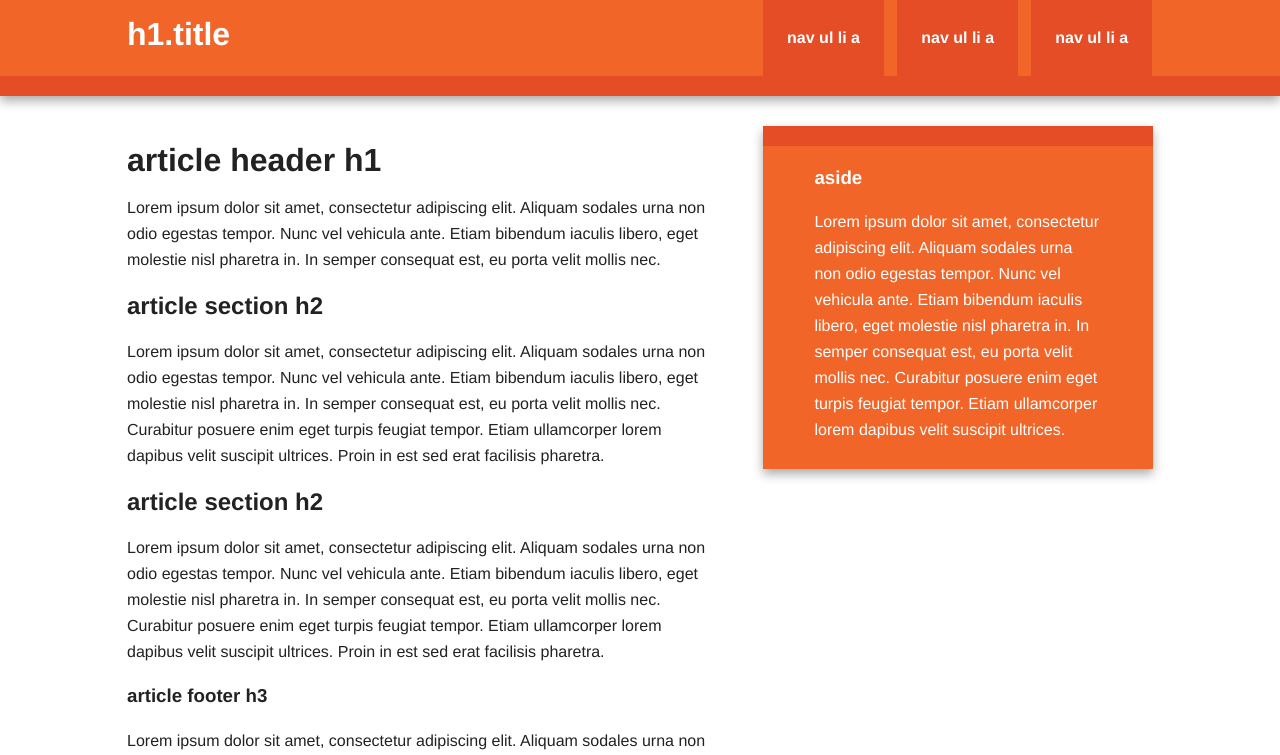
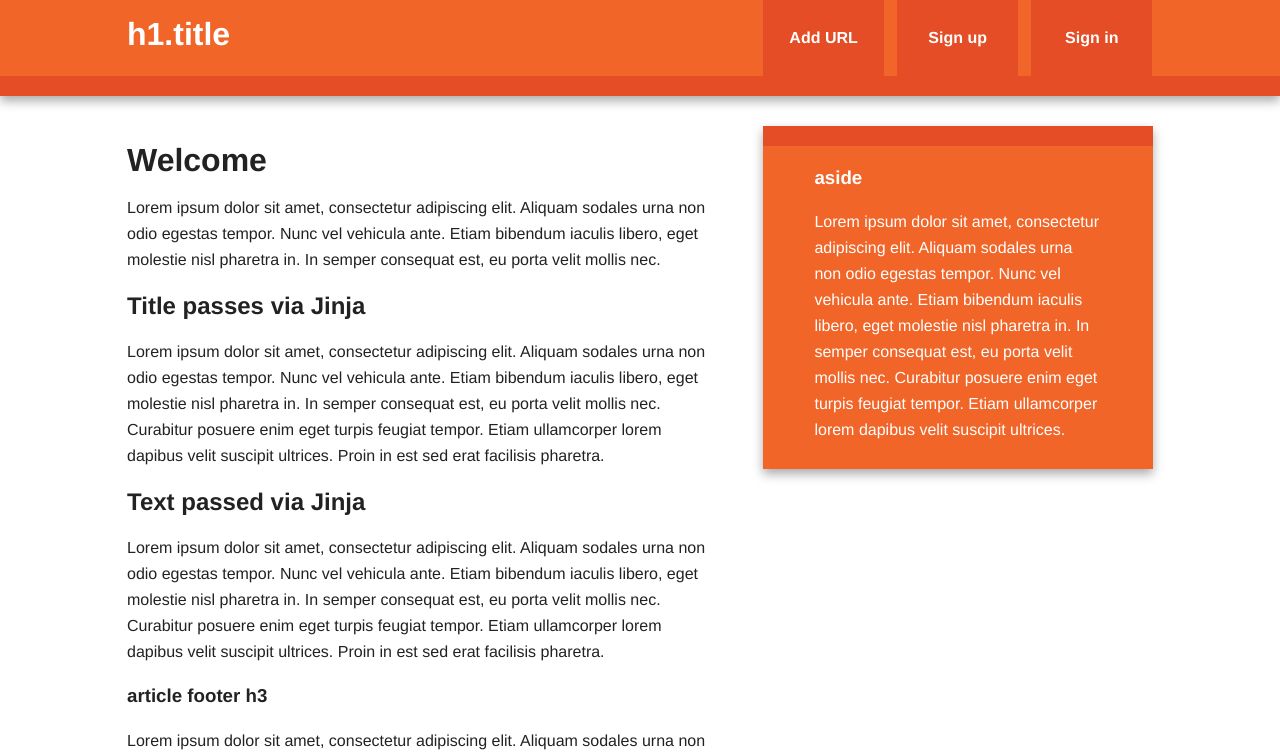
Before and after one commit to andela-jomadoye/python-flask-social-bookmarking-app, a Flask app: page / in a window 1280 px wide. Shown: the top 755 px of the page. Run offline with Flask 2, Linux system fonts and the light colour scheme; some libraries are stand-ins or nearby versions.

Commit message:
add custom error pages and routes

```diff
--- /dev/null
+++ b/templates/base.html
@@ -0,0 +1,59 @@
+<!doctype html>
+<html class="no-js" lang="">
+    <head>
+        <meta charset="utf-8">
+        <meta http-equiv="X-UA-Compatible" content="IE=edge,chrome=1">
+        <title>{% block title %}{% endblock %}</title>
+        <meta name="description" content="">
+        <meta name="viewport" content="width=device-width, initial-scale=1">
+
+        <link rel="stylesheet" href="{{ url_for('static', filename='css/normalize.min.css') }}">
+        <link rel="stylesheet" href="{{ url_for('static', filename='css/main.css') }}">
+
+        <script src="js/vendor/modernizr-2.8.3-respond-1.4.2.min.js"></script>
+    </head>
+    <body>
+
+        <div class="header-container">
+            <header class="wrapper clearfix">
+                <h1 class="title">h1.title</h1>
+                <nav>
+                    <ul>
+                        <li><a href="{{ url_for('add') }}" >Add URL</a></li>
+                        <li><a href="#">Sign up</a></li>
+                        <li><a href="#">Sign in</a></li>
+                    </ul>
+                </nav>
+            </header>
+        </div>
+
+        <div class="main-container">
+            <div class="main wrapper clearfix">
+
+                {% block content %}
+                {% endblock %}
+
+
+                {% block sidebar %}
+                <aside>
+                    <h3>aside</h3>
+                    <p>Lorem ipsum dolor sit amet, consectetur adipiscing elit. Aliquam sodales urna non odio egestas tempor. Nunc vel vehicula ante. Etiam bibendum iaculis libero, eget molestie nisl pharetra in. In semper consequat est, eu porta velit mollis nec. Curabitur posuere enim eget turpis feugiat tempor. Etiam ullamcorper lorem dapibus velit suscipit ultrices.</p>
+                </aside>
+                {% endblock %}
+
+
+            </div> <!-- #main -->
+        </div> <!-- #main-container -->
+
+        <div class="footer-container">
+            <footer class="wrapper">
+                <h3>footer</h3>
+            </footer>
+        </div>
+
+        <script src="//ajax.googleapis.com/ajax/libs/jquery/1.11.2/jquery.min.js"></script>
+        <script>window.jQuery || document.write('<script src="jstatic/s/vendor/jquery-1.11.2.min.js"><\/script>')</script>
+
+        <script src="js/main.js"></script>
+    </body>
+</html>
--- a/templates/index.html
+++ b/templates/index.html
@@ -1,46 +1,21 @@
-<!doctype html>
-<html class="no-js" lang="">
-    <head>
-        <meta charset="utf-8">
-        <meta http-equiv="X-UA-Compatible" content="IE=edge,chrome=1">
-        <title></title>
-        <meta name="description" content="">
-        <meta name="viewport" content="width=device-width, initial-scale=1">
+{% extends "base.html" %}
 
-        <link rel="stylesheet" href="static/css/normalize.min.css">
-        <link rel="stylesheet" href="static/css/main.css">
+{% block title %}
+Thermos -- Welcome
+{% endblock %}
 
-        <script src="js/vendor/modernizr-2.8.3-respond-1.4.2.min.js"></script>
-    </head>
-    <body>
-
-        <div class="header-container">
-            <header class="wrapper clearfix">
-                <h1 class="title">h1.title</h1>
-                <nav>
-                    <ul>
-                        <li><a href="#">nav ul li a</a></li>
-                        <li><a href="#">nav ul li a</a></li>
-                        <li><a href="#">nav ul li a</a></li>
-                    </ul>
-                </nav>
-            </header>
-        </div>
-
-        <div class="main-container">
-            <div class="main wrapper clearfix">
-
+{% block content %}
     <article>
         <header>
-                        <h1>article header h1</h1>
+            <h1>Welcome</h1>
             <p>Lorem ipsum dolor sit amet, consectetur adipiscing elit. Aliquam sodales urna non odio egestas tempor. Nunc vel vehicula ante. Etiam bibendum iaculis libero, eget molestie nisl pharetra in. In semper consequat est, eu porta velit mollis nec.</p>
         </header>
         <section>
-                        <h2>article section h2</h2>
+            <h2>{{ title }}</h2>
             <p>Lorem ipsum dolor sit amet, consectetur adipiscing elit. Aliquam sodales urna non odio egestas tempor. Nunc vel vehicula ante. Etiam bibendum iaculis libero, eget molestie nisl pharetra in. In semper consequat est, eu porta velit mollis nec. Curabitur posuere enim eget turpis feugiat tempor. Etiam ullamcorper lorem dapibus velit suscipit ultrices. Proin in est sed erat facilisis pharetra.</p>
         </section>
         <section>
-                        <h2>article section h2</h2>
+            <h2>{{ text }}</h2>
             <p>Lorem ipsum dolor sit amet, consectetur adipiscing elit. Aliquam sodales urna non odio egestas tempor. Nunc vel vehicula ante. Etiam bibendum iaculis libero, eget molestie nisl pharetra in. In semper consequat est, eu porta velit mollis nec. Curabitur posuere enim eget turpis feugiat tempor. Etiam ullamcorper lorem dapibus velit suscipit ultrices. Proin in est sed erat facilisis pharetra.</p>
         </section>
         <footer>
@@ -48,24 +23,4 @@
             <p>Lorem ipsum dolor sit amet, consectetur adipiscing elit. Aliquam sodales urna non odio egestas tempor. Nunc vel vehicula ante. Etiam bibendum iaculis libero, eget molestie nisl pharetra in. In semper consequat est, eu porta velit mollis nec. Curabitur posuere enim eget turpis feugiat tempor.</p>
         </footer>
     </article>
-
-                <aside>
-                    <h3>aside</h3>
-                    <p>Lorem ipsum dolor sit amet, consectetur adipiscing elit. Aliquam sodales urna non odio egestas tempor. Nunc vel vehicula ante. Etiam bibendum iaculis libero, eget molestie nisl pharetra in. In semper consequat est, eu porta velit mollis nec. Curabitur posuere enim eget turpis feugiat tempor. Etiam ullamcorper lorem dapibus velit suscipit ultrices.</p>
-                </aside>
-
-            </div> <!-- #main -->
-        </div> <!-- #main-container -->
-
-        <div class="footer-container">
-            <footer class="wrapper">
-                <h3>footer</h3>
-            </footer>
-        </div>
-
-        <script src="//ajax.googleapis.com/ajax/libs/jquery/1.11.2/jquery.min.js"></script>
-        <script>window.jQuery || document.write('<script src="jstatic/s/vendor/jquery-1.11.2.min.js"><\/script>')</script>
-
-        <script src="js/main.js"></script>
-    </body>
-</html>
+{% endblock %}
--- a/thermos.py
+++ b/thermos.py
@@ -2,10 +2,27 @@ from flask import Flask, render_template, url_for
 
 app = Flask(__name__)
 
+
 @app.route('/')
 @app.route('/index')
 def index():
-    return render_template('index.html')
+    return render_template('index.html', title="Title passes via Jinja",
+    text="Text passed via Jinja")
+
+
+@app.route('/add')
+def add():
+    return render_template('add.html')
+
+
+@app.errorhandler(404)
+def page_not_found(e):
+    return render_template('404.html'), 404
+
+
+@app.errorhandler(500)
+def server(e):
+    return render_template('500.html'), 500
 
 if __name__ == "__main__":
     app.run(debug=True)
```
Also changed, not shown: templates/500.html (added, +60 -0 lines), templates/add.html (added, +21 -0 lines). Lines whose indentation alone changed are shown as unchanged.
